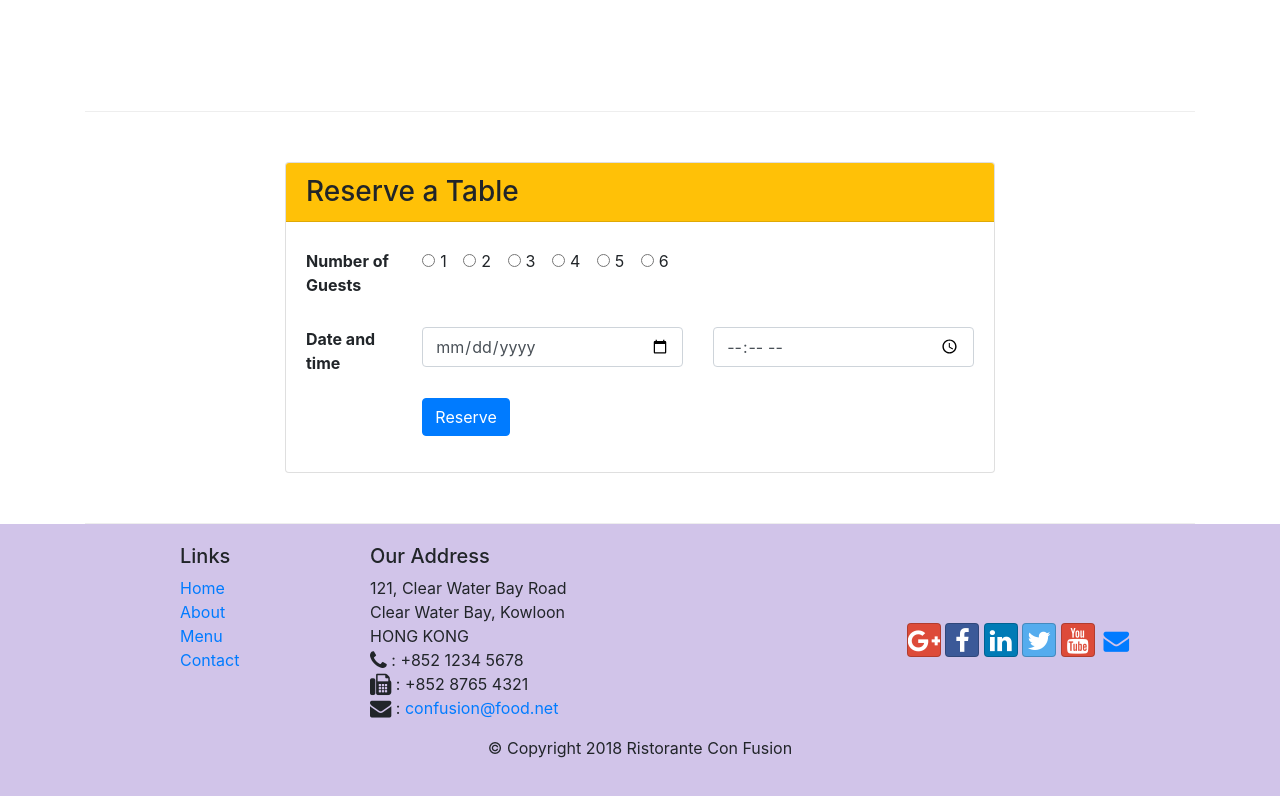
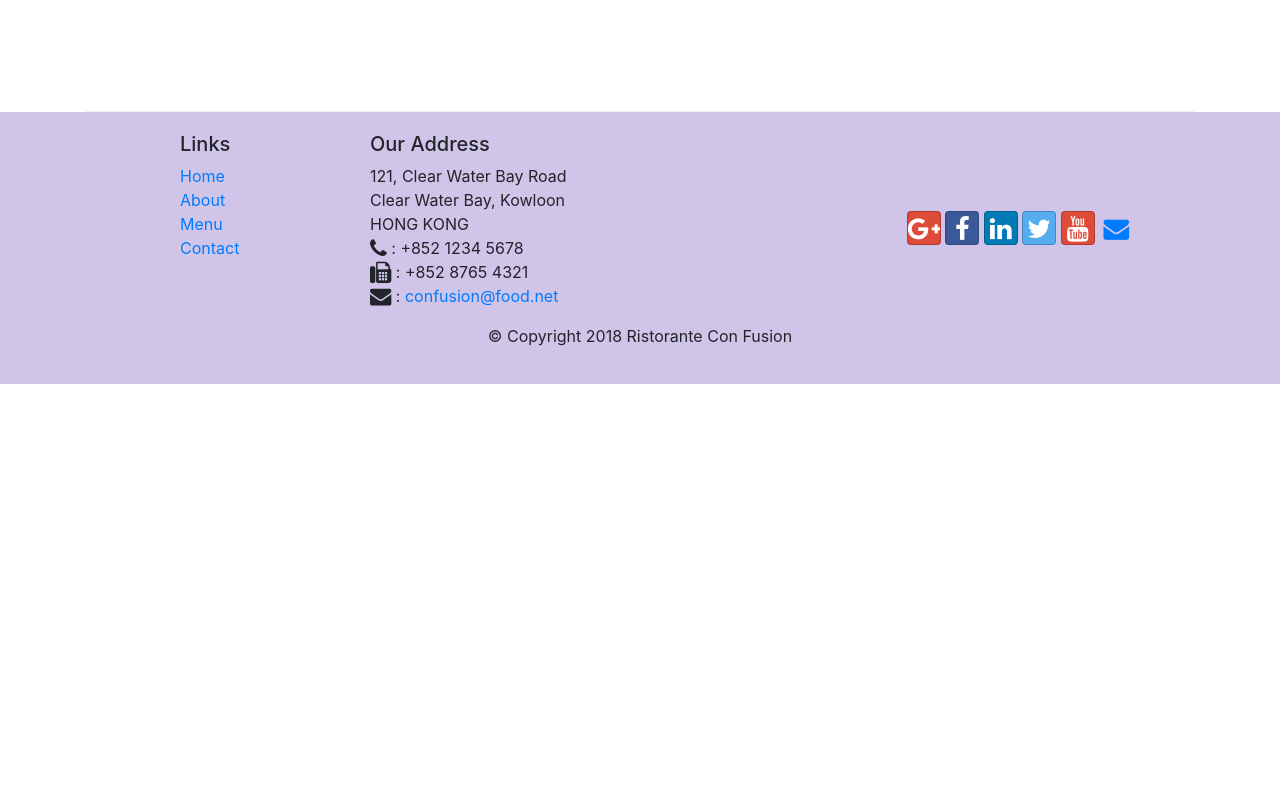
Before and after one commit to SebasGut/Initial-Setup, a website: page index.html in a window 1280 px wide. Shown: the part 1773-2569 px from the top of the page. After the commit the page ends 2157 px from the top, so only its background shows below. Drawn offline with nearby package versions, Linux system fonts and the light colour scheme.

Commit message:
"assignment 3 correction"

```diff
--- a/index.html
+++ b/index.html
@@ -472,112 +472,6 @@
           </div>
         </div>
       </div>
-      <div id="reserveform">
-        <div class="row row-content align-items-center">
-          <div class="col-12 col-sm-8 offset-sm-2">
-            <div class="card">
-              <h3 class="card-header bg-warning">Reserve a Table</h3>
-              <div class="card-body">
-                <form>
-                  <fieldset class="form-group">
-                    <div class="row">
-                      <legend class="col-form-label col-12 col-lg-2">
-                        <strong>Number of Guests</strong>
-                      </legend>
-                      <div class="col-12 col-lg-10 col-form-label">
-                        <div class="form-check form-check-inline">
-                          <input
-                            class="form-check-input"
-                            type="radio"
-                            id="t1"
-                            name="Number"
-                          />
-                          <label class="form-check-label" for="t1">1</label>
-                        </div>
-                        <div class="form-check form-check-inline">
-                          <input
-                            class="form-check-input"
-                            type="radio"
-                            id="t2"
-                            name="Number"
-                          />
-                          <label class="form-check-label" for="t2">2</label>
-                        </div>
-                        <div class="form-check form-check-inline">
-                          <input
-                            class="form-check-input"
-                            type="radio"
-                            id="t3"
-                            name="Number"
-                          />
-                          <label class="form-check-label" for="t3">3</label>
-                        </div>
-                        <div class="form-check form-check-inline">
-                          <input
-                            class="form-check-input"
-                            type="radio"
-                            id="t4"
-                            name="Number"
-                          />
-                          <label class="form-check-label" for="t4">4</label>
-                        </div>
-                        <div class="form-check form-check-inline">
-                          <input
-                            class="form-check-input"
-                            type="radio"
-                            id="t5"
-                            name="Number"
-                          />
-                          <label class="form-check-label" for="t5">5</label>
-                        </div>
-                        <div class="form-check form-check-inline">
-                          <input
-                            class="form-check-input"
-                            type="radio"
-                            id="t6"
-                            name="Number"
-                          />
-                          <label class="form-check-label" for="t6">6</label>
-                        </div>
-                      </div>
-                    </div>
-                  </fieldset>
-                  <div class="form-group row">
-                    <label for="Date" class="col-12 col-lg-2 col-form-label"
-                      ><strong>Date and time</strong></label
-                    >
-                    <div class="col-lg-5 col-form-label">
-                      <input
-                        type="date"
-                        class="form-control"
-                        id="Date"
-                        name="Date"
-                        placeholder="Date"
-                      />
-                    </div>
-                    <div class="col-lg-5 col-form-label">
-                      <input
-                        type="time"
-                        class="form-control"
-                        id="Time"
-                        name="Time"
-                        placeholder="Time"
-                      />
-                    </div>
-                  </div>
-                  <div class="form-group row">
-                    <div class="offset-md-2 col-md-10">
-                      <button type="submit" class="btn btn-primary">
-                        Reserve
-                      </button>
-                    </div>
-                  </div>
-                </form>
-              </div>
-            </div>
-          </div>
-        </div>
-      </div>
     </div>
 
     <footer class="footer">
```
